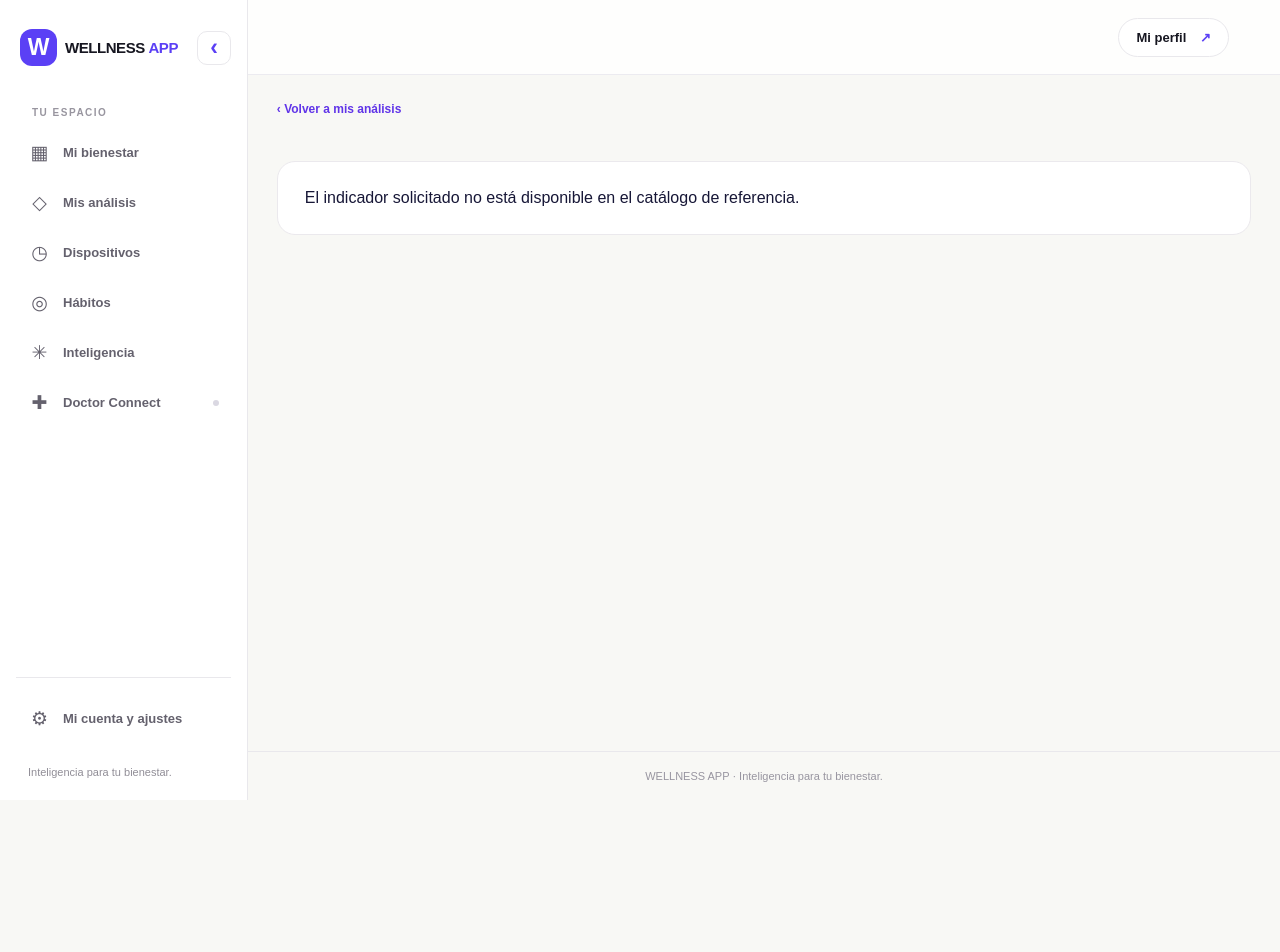
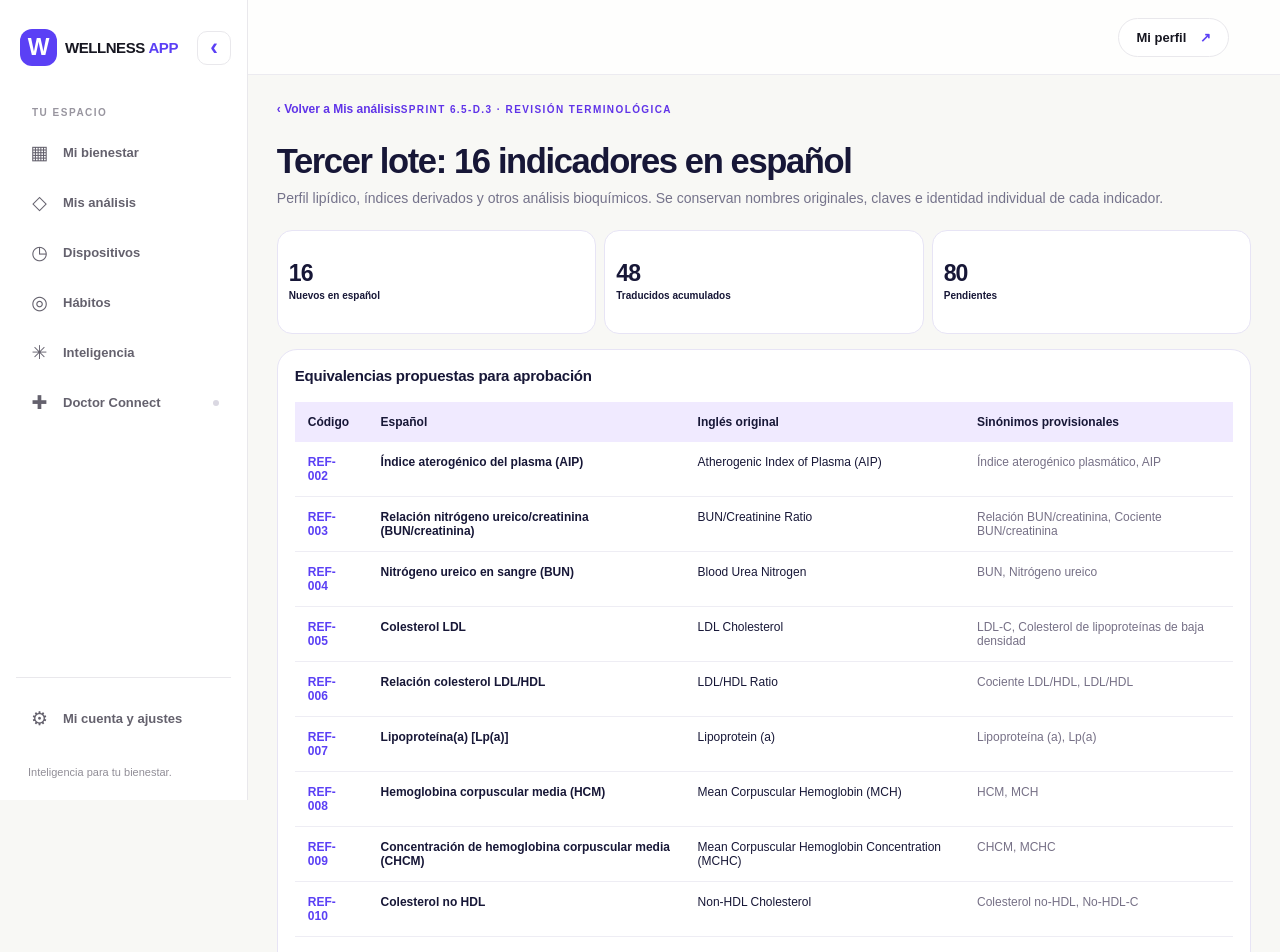
Before and after one commit to papasinfrontera/wellness-app-platform-MVP, a Next.js app: page /mi-analisis/revision-espanol-3 in a window 1280 px wide. Shown: the top 952 px of the page. Before the commit the page ends 800 px from the top, so only its background shows below. Built offline with nearby package versions, Linux system fonts and the light colour scheme.

Commit message:
feat(6.5-D.3): third batch review for lipid and metabolic indicators

```diff
--- /dev/null
+++ b/src/app/(dashboard)/mi-analisis/revision-espanol-3/page.tsx
@@ -0,0 +1,22 @@
+import catalog from "../catalog-reference.json";
+import "../analisis.css";
+type Entry={id:number;name:string;name_en?:string;aliases?:string[];code?:string};
+const batch=new Set([2,3,4,5,6,7,8,9,10,11,12,13,14,15,16,18]);
+const items=(catalog as Entry[]).filter(x=>batch.has(x.id));
+export default function ThirdReview(){return <main className="wa-page">
+<a className="wa-back" href="/mi-analisis">‹ Volver a Mis análisis</a>
+<span className="wa-eyebrow">SPRINT 6.5-D.3 · REVISIÓN TERMINOLÓGICA</span>
+<h1 className="wa-title">Tercer lote: 16 indicadores en español</h1>
+<p className="wa-subtitle">Perfil lipídico, índices derivados y otros análisis bioquímicos. Se conservan nombres originales, claves e identidad individual de cada indicador.</p>
+<div className="wa-metrics" style={{gridTemplateColumns:"repeat(3,minmax(0,1fr))",marginTop:21}}>
+<article className="wa-metric"><strong className="wa-metric-number">16</strong><span className="wa-metric-label">Nuevos en español</span></article>
+<article className="wa-metric"><strong className="wa-metric-number">48</strong><span className="wa-metric-label">Traducidos acumulados</span></article>
+<article className="wa-metric"><strong className="wa-metric-number">80</strong><span className="wa-metric-label">Pendientes</span></article>
+</div>
+<div className="wa-explorer" style={{marginTop:15}}><h2>Equivalencias propuestas para aprobación</h2>
+<div style={{overflowX:"auto"}}><table style={{width:"100%",borderCollapse:"collapse",minWidth:650,fontSize:12}}>
+<thead><tr style={{background:"#f0eaff",textAlign:"left"}}><th style={{padding:13}}>Código</th><th style={{padding:13}}>Español</th><th style={{padding:13}}>Inglés original</th><th style={{padding:13}}>Sinónimos provisionales</th></tr></thead>
+<tbody>{items.map(x=><tr key={x.id} style={{verticalAlign:"top",borderBottom:"1px solid #eeedf4"}}><td style={{padding:13,fontWeight:800,color:"#5B40F5"}}>{x.code}</td><td style={{padding:13,fontWeight:700}}>{x.name}</td><td style={{padding:13}}>{x.name_en}</td><td style={{padding:13,color:"#767086"}}>{(x.aliases||[]).join(", ")}</td></tr>)}</tbody></table></div></div>
+<p className="wa-disclaimer">«Glucosa media estimada» no equivale a una medición directa de glucosa. Los resultados de laboratorio todavía requieren comprobación de muestra, unidad y método; no se han aprobado equivalencias clínicas, intervalos de referencia ni reglas automáticas.</p>
+<a className="wb-action" href="/mi-analisis">Volver al catálogo completo ↗</a>
+</main>}
```
